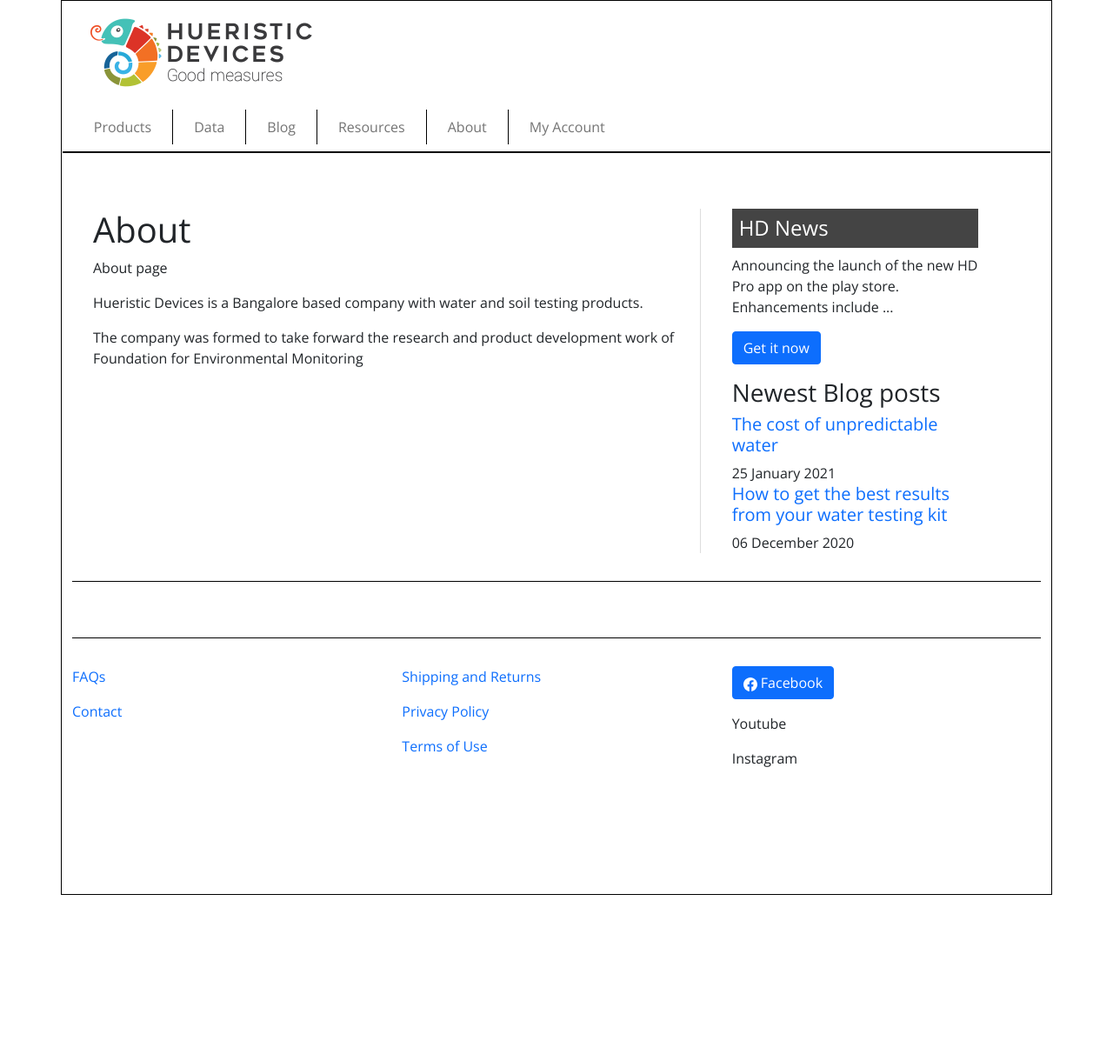
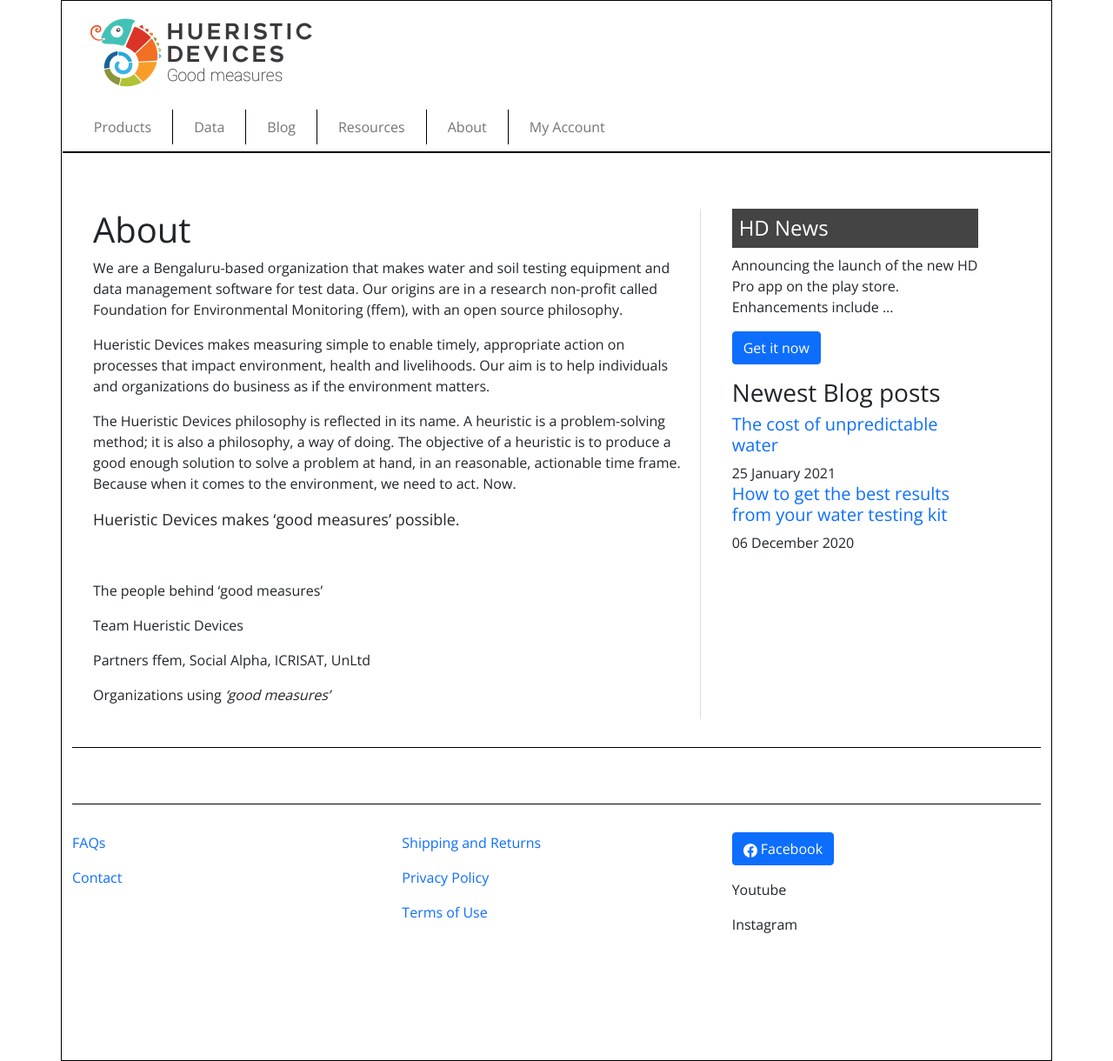
Before and after one commit to joannas97/staging, a Jekyll site: the page built from _pages/about.md, in a window 1280 px wide. Shown: the whole page at 87% size. Built offline with Jekyll 4.4.1, drawn with Linux system fonts in a browser that asks for light colours; before the commit the page ends 1029 px from its top, so only the background shows below that.

Commit message:
testing markdown editor. ignore

```diff
--- a/_pages/about.md
+++ b/_pages/about.md
@@ -4,8 +4,25 @@ title: About
 permalink: /about/
 ---
 
-About page
 
-Hueristic Devices is a Bangalore based company with water and soil testing products.
 
-The company was formed to take forward the research and product development work of Foundation for Environmental Monitoring
+We are a Bengaluru-based organization that makes water and soil testing equipment and data management software for test data. Our origins are in a research non-profit called Foundation for Environmental Monitoring (ffem), with an open source philosophy.
+
+
+Hueristic Devices makes measuring simple to enable timely, appropriate action on processes that impact environment, health and livelihoods. Our aim is to help individuals and organizations do business as if the environment matters.
+
+
+The Hueristic Devices philosophy is reflected in its name. A heuristic is a problem-solving method; it is also a philosophy, a way of doing. The objective of a heuristic is to produce a good enough solution to solve a problem at hand, in an reasonable, actionable time frame. Because when it comes to the environment, we need to act. Now.
+
+
+<p><span style="font-size:18px">Hueristic Devices makes &lsquo;good measures&rsquo;&nbsp;possible.</span></p>
+
+<p>&nbsp;</p>
+
+<p>The people behind &lsquo;good measures&rsquo;</p>
+
+<p>Team Hueristic Devices</p>
+
+<p>Partners ffem, Social Alpha, ICRISAT, UnLtd</p>
+
+<p>Organizations using&nbsp;<em>&lsquo;good measures&rsquo;</em></p>
```
